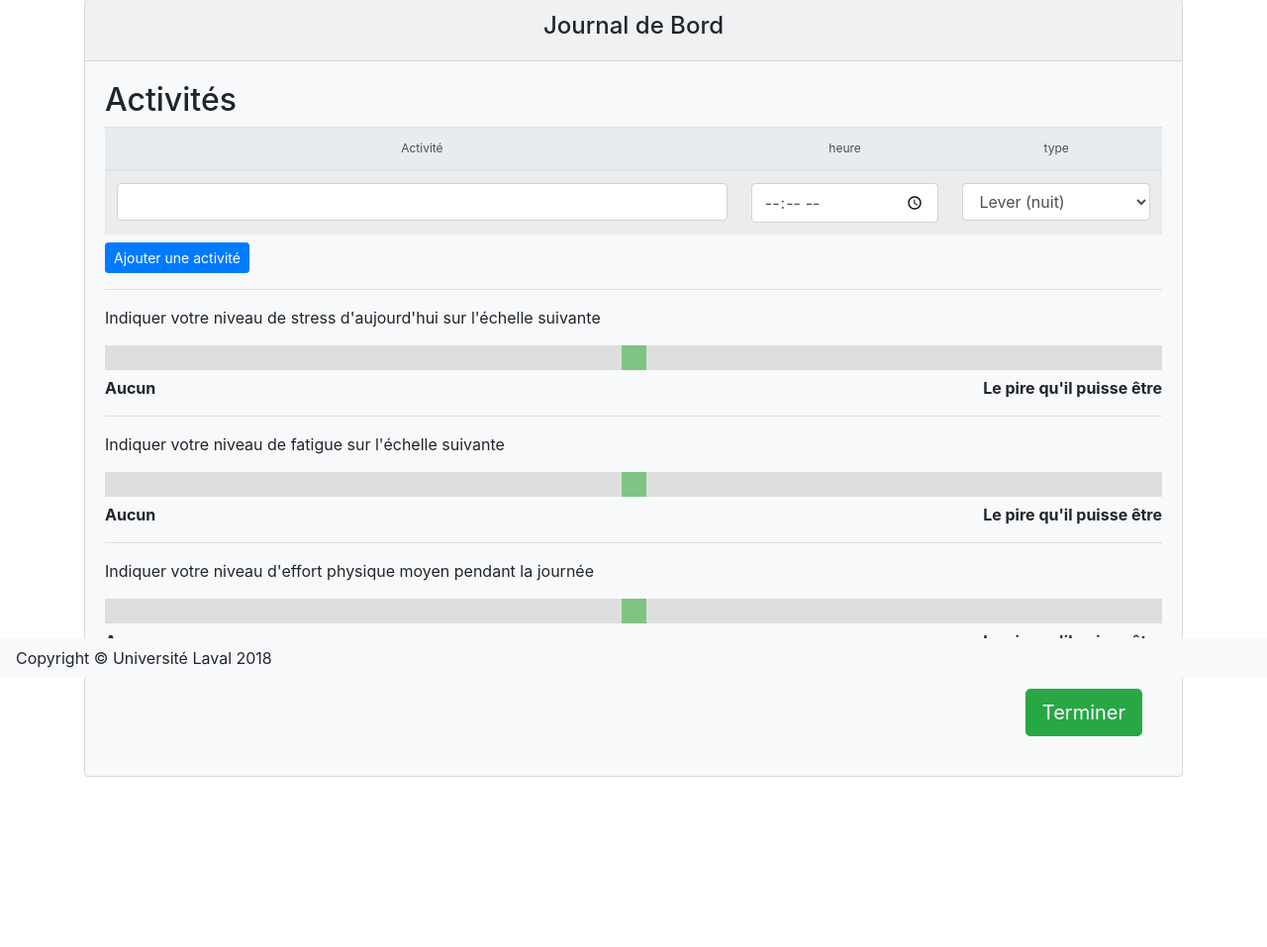
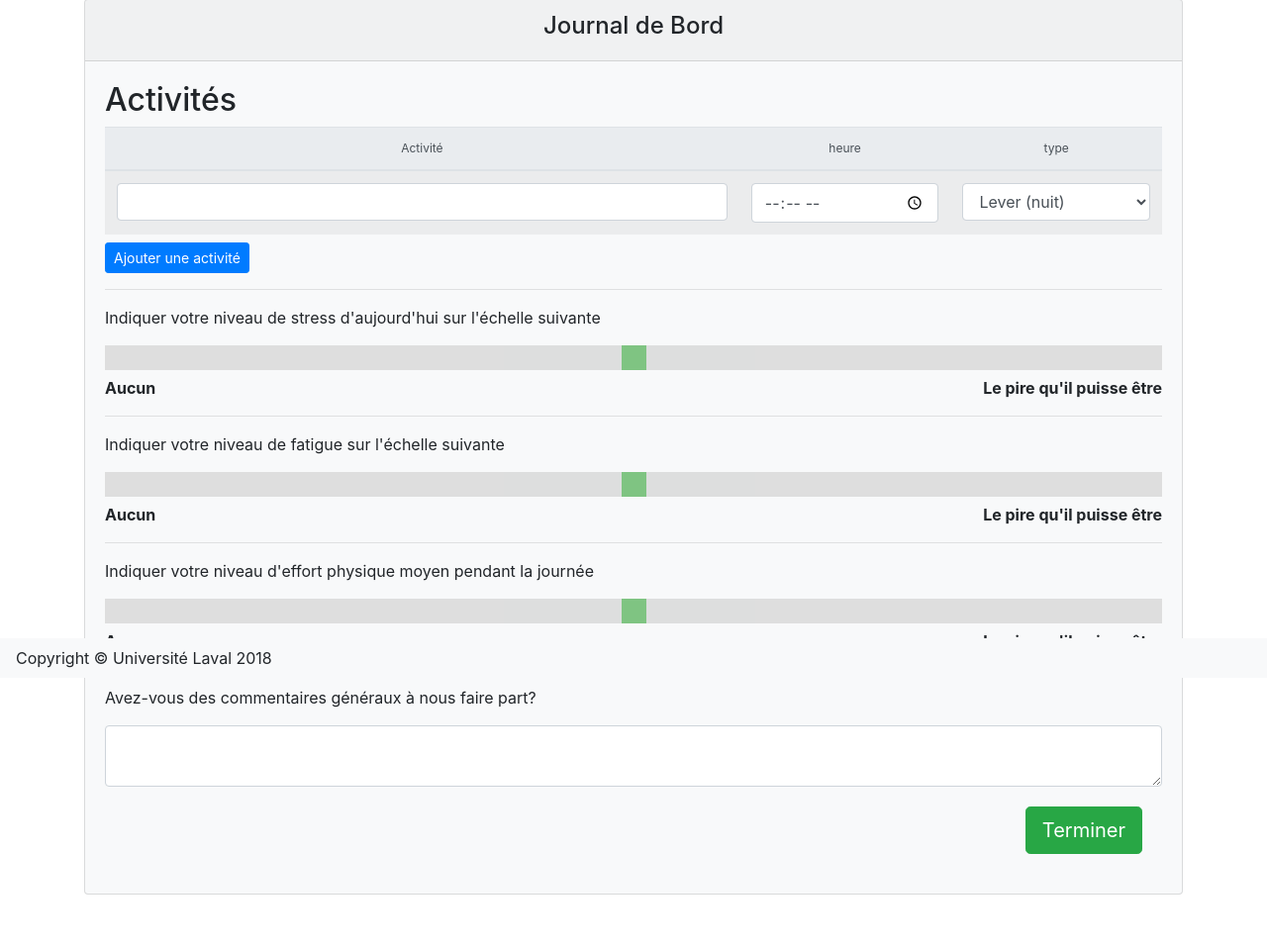
Before and after one commit to alexisfcote/SN_questionnaire, a Flask app: page / in a window 1280 px wide. Shown: the part 115-1072 px from the top of the page at 99% size. Before the commit the page ends 900 px from the top, so only its background shows below. Run offline with Flask 2, Linux system fonts and the light colour scheme; some libraries are stand-ins or nearby versions.

Commit message:
Added commentaires and removed flask-desktop

```diff
--- a/app.py
+++ b/app.py
@@ -5,11 +5,13 @@ import json
 import time
 from collections import OrderedDict
 import random
+import webbrowser
+import threading
+import sys
 from flask import Flask, render_template, request, url_for, redirect, flash, session, abort
 
 from forms import *
 
-from webui import WebUI # Add WebUI to your imports
 from flask import Flask, render_template, request
 
 if getattr(sys, 'frozen', False):
@@ -23,7 +25,6 @@ else:
 
 app.secret_key = os.environ.get('secretkey', 'qweqwe1e2e')
 
-ui = WebUI(app, debug=True) # Create a WebUI instance
 
 @app.route('/', methods=['GET', 'POST'])
 def index():
@@ -45,9 +46,10 @@ def index():
 
 @app.route('/fin', methods=['GET'])
 def fin():
+    threading.Timer(4, lambda: sys.exit()).start()
     return render_template("fin.html")
 
 
 if __name__ == '__main__':
-    ui.run()
-    #app.run(debug=False, port=5000)
+    threading.Timer(2, lambda: webbrowser.open(url="http://127.0.0.1:5000")).start()
+    app.run(debug=False, port=5000)
--- a/forms.py
+++ b/forms.py
@@ -37,3 +37,7 @@ class SNForm(Form):
         0, 100, message="Évaluez votre effort moyen")])
     tiredness = IntegerField('tiredness', [validators.number_range(
         0, 100, message="Évaluez votre niveau de fatigue moyen aujourd'hui")])
+    commentaires = StringField ('commentaires',
+                                        [validators.Optional(),],
+                                        widget=TextArea(),
+                                      )
--- a/templates/index.html
+++ b/templates/index.html
@@ -126,7 +126,9 @@
                             </div>
                             <p></p>
                         </div>
-
+                        <hr>
+                        <p>Avez-vous des commentaires généraux à nous faire part?</p>
+                            {{ form.commentaires(class_="form-control") }}
                         <div class="card-body text-right">
                             <button class="btn btn-success btn-lg" type="submit">Terminer</button>
                         </div>
```
Also changed, not shown: 3 other files.
